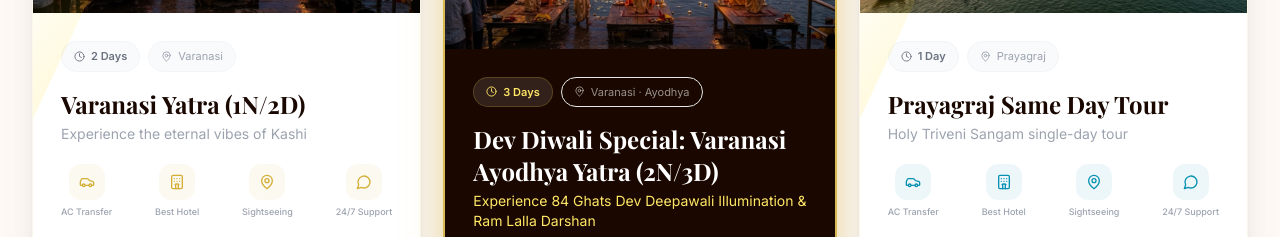
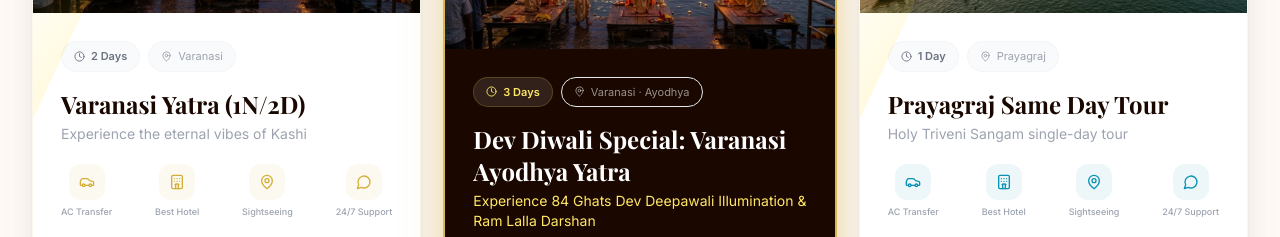
Before and after one commit to digitacurve/ayodhya-landing, a Next.js app: page / in a window 1280 px wide. Shown: the part 5200-5437 px from the top of the page. Built offline with nearby package versions, Linux system fonts and the light colour scheme.

Commit message:
Remove (2N/3D) tag from Dev Diwali Special Varanasi Ayodhya Yatra title across packages, Hero carousel, and lead form

```diff
--- a/components/Hero.tsx
+++ b/components/Hero.tsx
@@ -29,13 +29,13 @@ const slides = [
   },
   {
     id: "varanasi-ayodhya-2n3d",
-    title: "🪔 Dev Diwali Special: Varanasi Ayodhya Yatra (2N/3D)",
+    title: "🪔 Dev Diwali Special: Varanasi Ayodhya Yatra",
     description: "Witness 10 Lakh Diya illumination on Banaras 84 Ghats & sacred Ram Mandir Darshan in Ayodhya.",
     duration: "3 Days",
     price: 13998,
     priceSuffix: " / Person",
     image: "/places/ganga-aarti.jpg",
-    waMsg: "Jai Shri Ram 🙏 I want to book the Dev Diwali Special Varanasi Ayodhya Yatra (2N/3D). Please share details."
+    waMsg: "Jai Shri Ram 🙏 I want to book the Dev Diwali Special Varanasi Ayodhya Yatra. Please share details."
   },
   {
     id: "ayodhya-1n2d",
--- a/components/LeadCapture.tsx
+++ b/components/LeadCapture.tsx
@@ -15,11 +15,11 @@ const REDIRECT    = "/thank-you";
 
 const TOURS = [
   "Ayodhya Deepotsav Special Yatra",
-  "Dev Diwali Special: Varanasi Ayodhya Yatra (2N/3D)",
+  "Dev Diwali Special: Varanasi Ayodhya Yatra",
   "Ayodhya Same Day Tour",
   "Varanasi Same Day Tour",
   "Varanasi Yatra (1N/2D)",
-  "Varanasi Ayodhya Yatra (2N/3D)",
+  "Varanasi Ayodhya Yatra",
   "Prayagraj Same Day Tour",
   "Ayodhya Darshan",
   "Ayodhya Varanasi",
@@ -101,7 +101,7 @@ function LeadForm({ tokenAmount, setTokenAmount }: { tokenAmount: number; setTok
         "varanasi-same-day": "Varanasi Same Day Tour",
         "ayodhya-1n2d": "Ayodhya Deepotsav Special Yatra",
         "varanasi-1n2d": "Varanasi Yatra (1N/2D)",
-        "varanasi-ayodhya-2n3d": "Dev Diwali Special: Varanasi Ayodhya Yatra (2N/3D)",
+        "varanasi-ayodhya-2n3d": "Dev Diwali Special: Varanasi Ayodhya Yatra",
         "prayagraj-same-day": "Prayagraj Same Day Tour",
         "ayodhya-darshan": "Ayodhya Darshan",
         "ayodhya-varanasi": "Ayodhya Varanasi",
--- a/data/packagesData.ts
+++ b/data/packagesData.ts
@@ -133,7 +133,7 @@ export const packages: PackageItem[] = [
   },
   {
     id: "varanasi-ayodhya-2n3d",
-    name: "Dev Diwali Special: Varanasi Ayodhya Yatra (2N/3D)",
+    name: "Dev Diwali Special: Varanasi Ayodhya Yatra",
     subtitle: "Experience 84 Ghats Dev Deepawali Illumination & Ram Lalla Darshan",
     duration: "3 Days",
     cities: ["Varanasi", "Ayodhya"],
```
Also changed, not shown: public/llms.txt.
